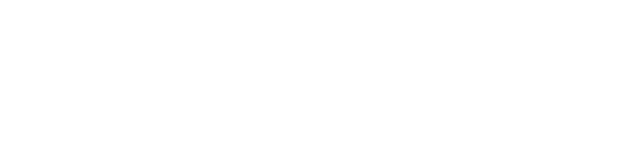
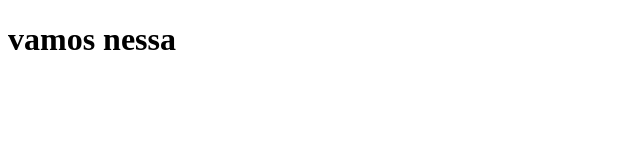
Before and after one commit to ThiagoMarceloSauer-eng/repositorio1, a plain HTML site: page index.html in a window 1280 px wide. Shown: the whole page, without its empty margins (0-640 px from the left). Drawn offline with Linux system fonts and the light colour scheme.

Commit message:
Update index.html

```diff
--- a/index.html
+++ b/index.html
@@ -3,9 +3,9 @@
 <head>
     <meta charset="UTF-8">
     <meta name="viewport" content="width=device-width, initial-scale=1.0">
-    <title>Document</title>
+    <title>cleber matos</title>
 </head>
 <body>
-
+    <h1> vamos nessa </h1>
 </body>
 </html>
```
